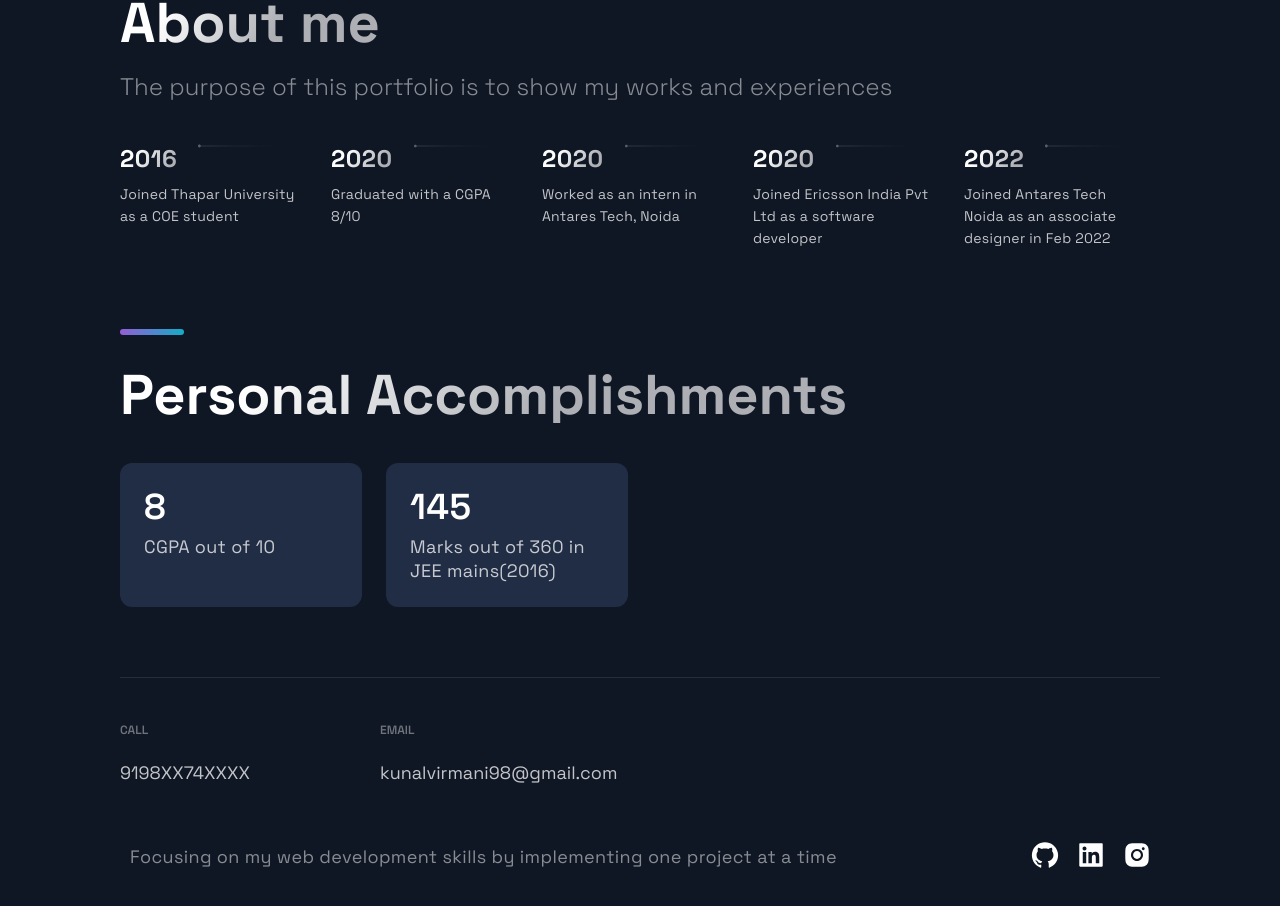
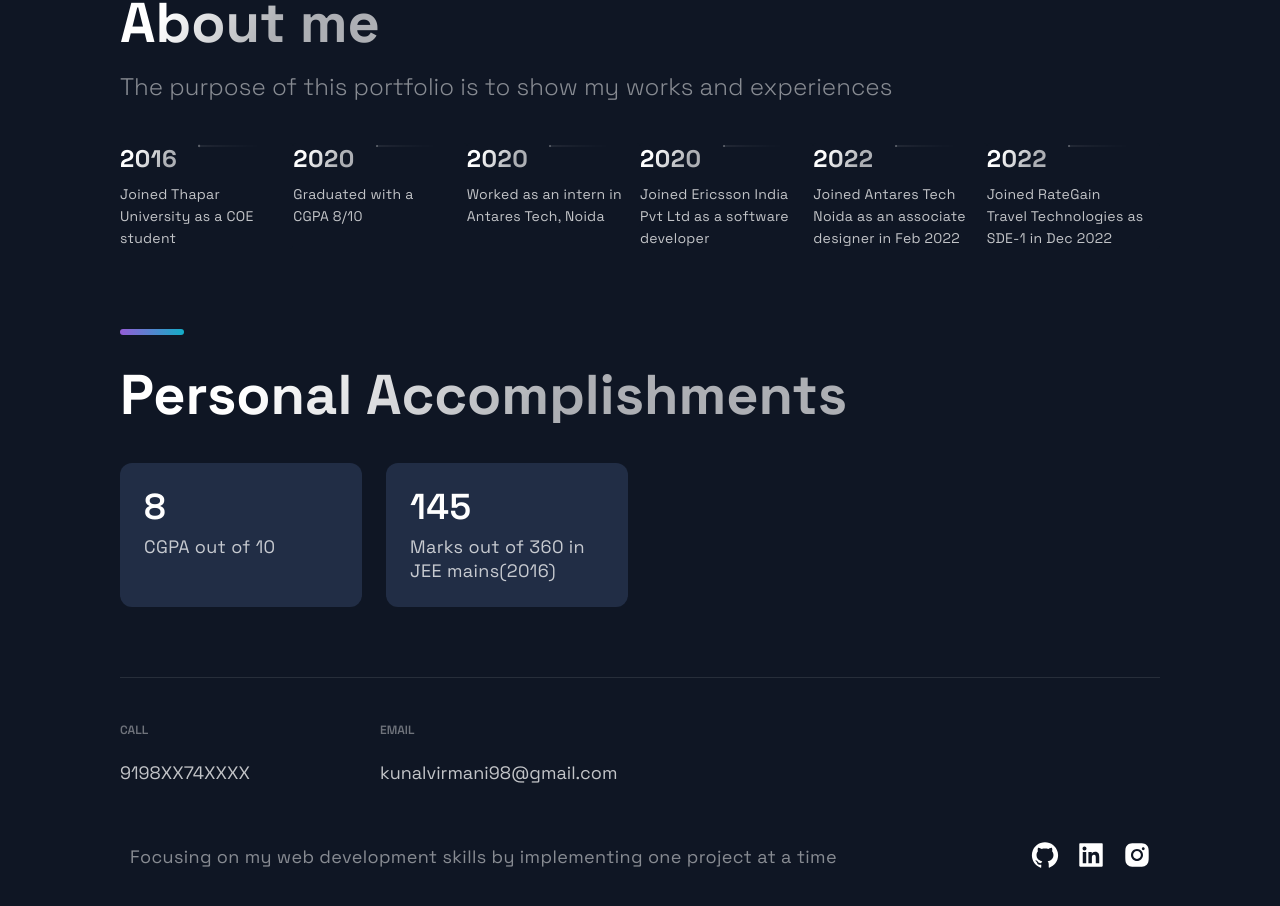
Before and after one commit to kunalvirmani98/portfolio, a Next.js app: page / in a window 1280 px wide. Shown: the part 2706-3612 px from the top of the page. Built offline with nearby package versions, Linux system fonts and the light colour scheme.

Commit message:
added new experience

```diff
--- a/src/constants/constants.js
+++ b/src/constants/constants.js
@@ -6,7 +6,7 @@ export const projects = [
     tags: ['Styled-components', 'React', 'Next'],
     source: 'https://google.com',
     visit: 'https://github.com/kunalvirmani98/portfolio',
-	  // visit: 'https://google.com',
+    // visit: 'https://google.com',
     id: 0,
   },
   {
@@ -16,7 +16,7 @@ export const projects = [
     tags: ['React', 'JavaScript'],
     source: 'https://google.com',
     visit: 'https://github.com/kunalvirmani98/adopt-me',
-	  // visit: 'https://google.com',
+    // visit: 'https://google.com',
     id: 1,
   },
   {
@@ -26,7 +26,7 @@ export const projects = [
     tags: ['React', 'JavaScript'],
     source: 'https://google.com',
     visit: 'https://github.com/kunalvirmani98/quizzo',
-	// visit: 'https://google.com',
+    // visit: 'https://google.com',
     id: 2,
   },
   {
@@ -47,4 +47,5 @@ export const TimeLineData = [
   { year: 2020, text: 'Worked as an intern in Antares Tech, Noida', },
   { year: 2020, text: 'Joined Ericsson India Pvt Ltd as a software developer', },
   { year: 2022, text: 'Joined Antares Tech Noida as an associate designer in Feb 2022', },
+  { year: 2022, text: 'Joined RateGain Travel Technologies as SDE-1 in Dec 2022', },
 ];
```
